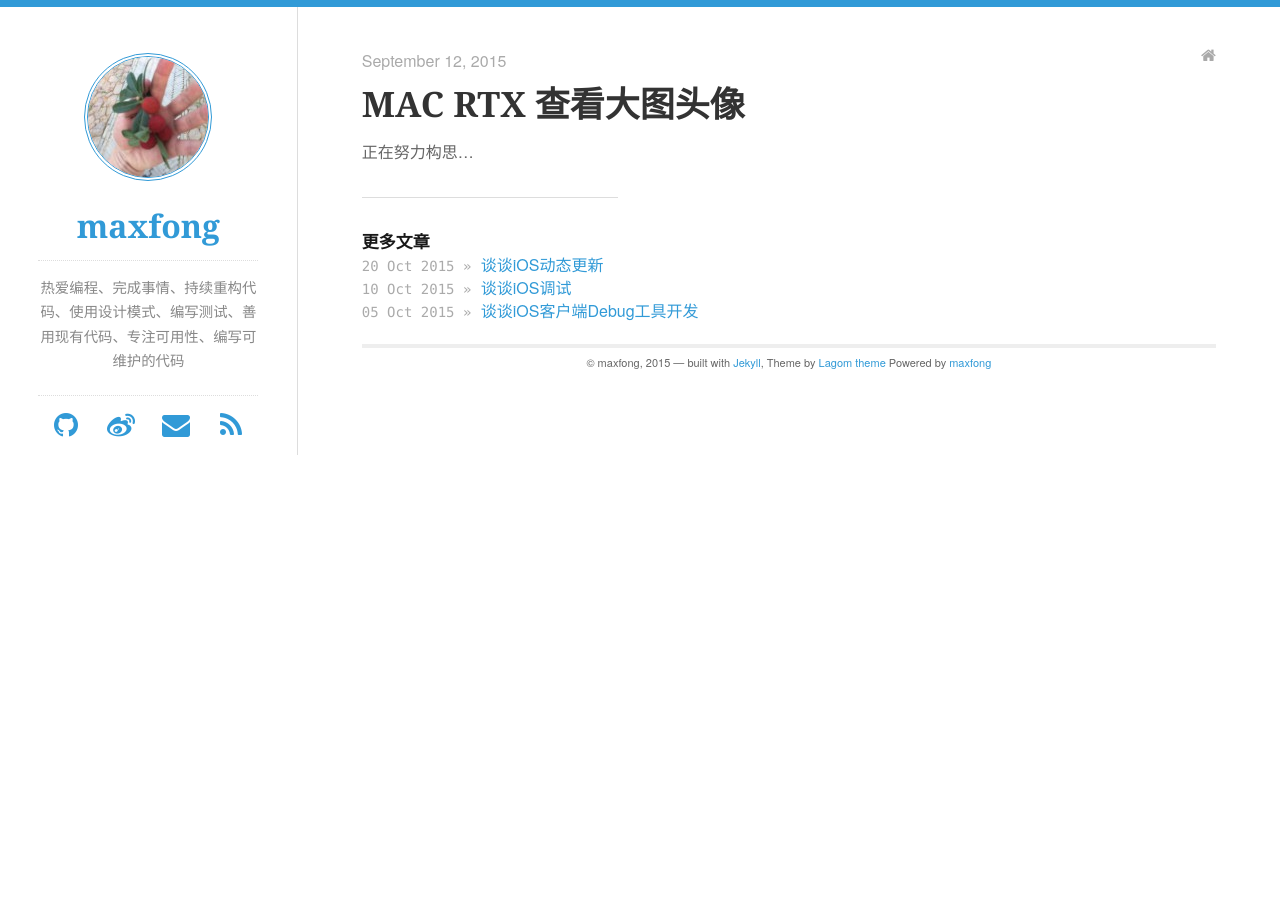
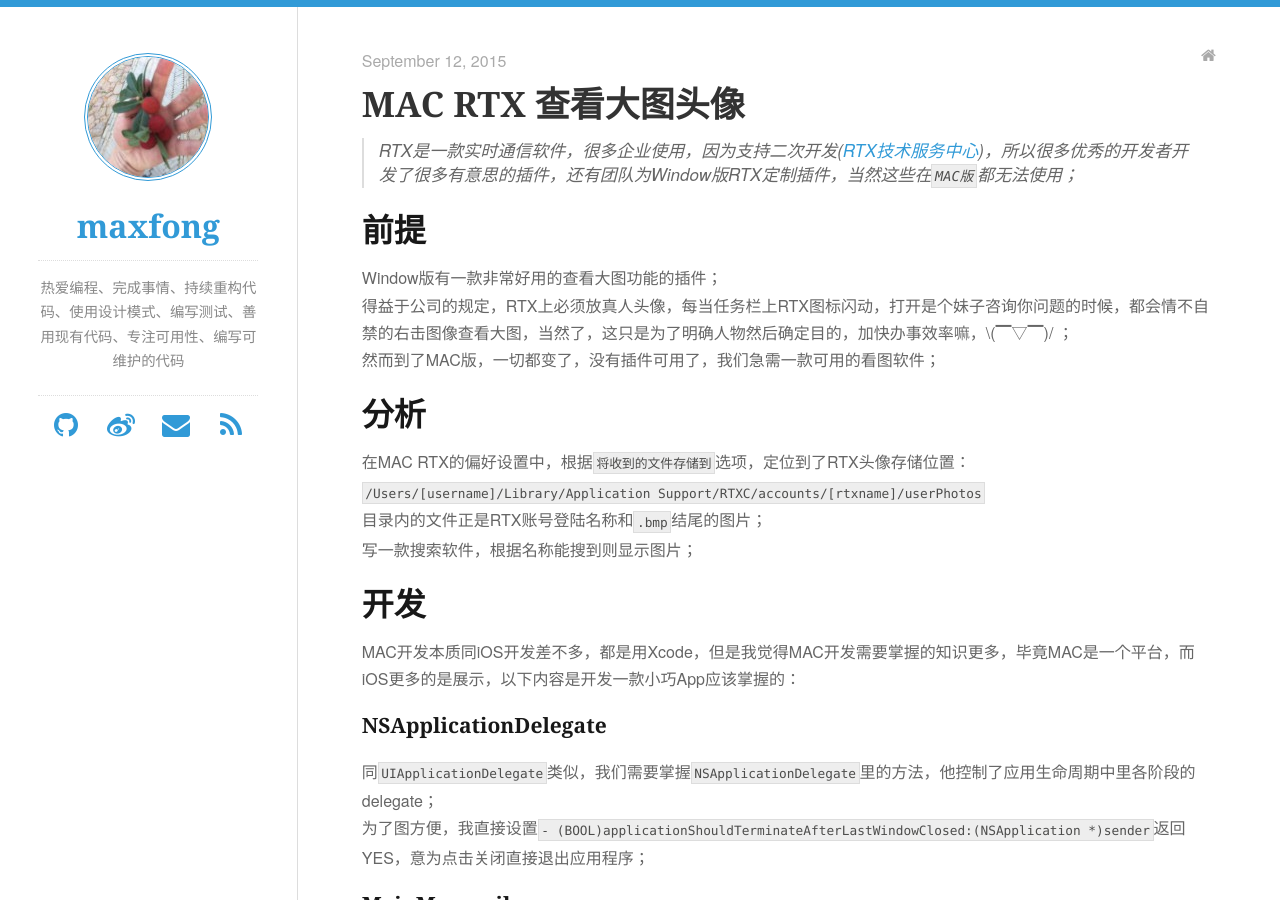
Before and after one commit to kunnan/maxfong.github.com, a Jekyll site: the page built from _posts/2015-09-12-Show-MAC-RTX-FaceImage.md, in a window 1280 px wide and 900 px high. Built offline with Jekyll 4.4.1, drawn with Linux system fonts in a browser that asks for light colours; comment, search, counter and statistics services are not loaded; some of the changed text lies outside the part shown.

Commit message:
ADD MAC RTX FaceImage

```diff
--- a/_posts/2015-09-12-Show-MAC-RTX-FaceImage.md
+++ b/_posts/2015-09-12-Show-MAC-RTX-FaceImage.md
@@ -6,4 +6,52 @@
 published: true
 ---
 
-正在努力构思...
+>RTX是一款实时通信软件，很多企业使用，因为支持二次开发([RTX技术服务中心](http://rtx.tencent.com/rtx/support/index.shtml))，所以很多优秀的开发者开发了很多有意思的插件，还有团队为Window版RTX定制插件，当然这些在`MAC版`都无法使用；
+
+#前提
+Window版有一款非常好用的查看大图功能的插件；
+得益于公司的规定，RTX上必须放真人头像，每当任务栏上RTX图标闪动，打开是个妹子咨询你问题的时候，都会情不自禁的右击图像查看大图，当然了，这只是为了明确人物然后确定目的，加快办事效率嘛，\\(▔▽▔)/ ；
+然而到了MAC版，一切都变了，没有插件可用了，我们急需一款可用的看图软件；
+
+#分析
+在MAC RTX的偏好设置中，根据`将收到的文件存储到`选项，定位到了RTX头像存储位置：
+`/Users/[username]/Library/Application Support/RTXC/accounts/[rtxname]/userPhotos`
+目录内的文件正是RTX账号登陆名称和`.bmp`结尾的图片；
+写一款搜索软件，根据名称能搜到则显示图片；
+
+#开发
+MAC开发本质同iOS开发差不多，都是用Xcode，但是我觉得MAC开发需要掌握的知识更多，毕竟MAC是一个平台，而iOS更多的是展示，以下内容是开发一款小巧App应该掌握的：
+
+###NSApplicationDelegate
+同`UIApplicationDelegate`类似，我们需要掌握`NSApplicationDelegate`里的方法，他控制了应用生命周期中里各阶段的delegate；
+为了图方便，我直接设置`- (BOOL)applicationShouldTerminateAfterLastWindowClosed:(NSApplication *)sender`返回YES，意为点击关闭直接退出应用程序；
+
+###MainMenu.xib
+界面的设计，同iOS开发一样，这里需要注意同iOS不同的是Menu，虽然Menu是默认创建的，除非要自定义，一般情况不需要**删除**，特别是`File`和`Edit`，他们控制着当前MAC App的好几个常用快捷键(你可以转移摆放位置)，每一个`NSMenuItem`的`Key Equivalent`是设置快捷键的；
+MAC控件比iOS多，而且很多感觉很熟悉，但是属性和用法可能并不相同；
+就像MAC的`Labe`是`NSTextField`类型，赋值也不是`text`，而是`stringValue`；
+界面设置完成后，通过`IBAction`连接相应事件即可；
+
+###IBAction
+同iOS开发的`IBAction`和`IBOutlet`，因为功能比较小，直接通过`MainMenu.xib`设置界面连线到AppDelegate中了；
+方法实现很简单了，因为RTX是多用户登录，所以`[rtxname]`需要遍历，在目录内通过拼接`userPhotos`和`name.bmp`生成`NSImage`对象并显示；
+
+###其他
+虽然这个看头像软件没用着，但MAC开发也常用的有：
+
+####恢复显示关闭的窗口
+`- (BOOL)applicationShouldHandleReopen:(NSApplication *)theApplication hasVisibleWindows:(BOOL)flag`
+
+####Dock右击菜单
+`- (NSMenu *)applicationDockMenu:(NSApplication *)sender`
+
+####开机启动
+`LSSharedFileListInsertItemURL`
+
+####NSTableView
+[基于cell-base的NSTableView](http://blog.csdn.net/fengsh998/article/details/18809355)
+
+#后续
+作为程序员，可以写出很多有意思的东西，保持好奇，保持学习；
+Github:[ShowRTXFaceImage](https://github.com/maxfong/ShowRTXFaceImage)
+还有MAC RTX更新进度太慢了，布局适配在搜索的时候就会出现问题，账号不能修改信息，希望能改进的更好用；
```
